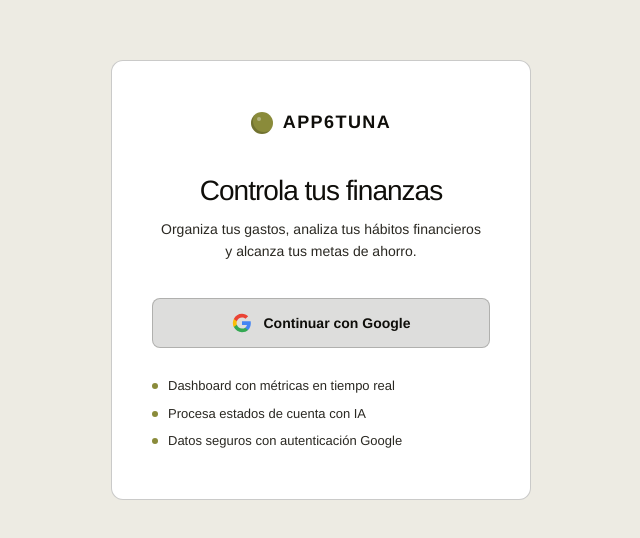
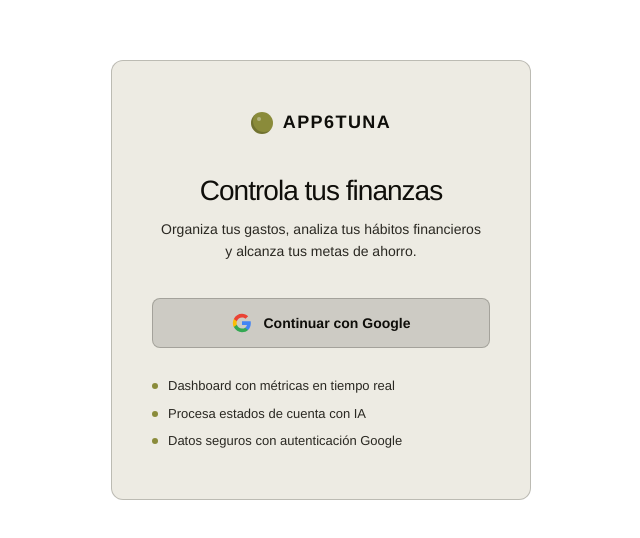
Before and after one commit to wpoptimizercl-afk/Finanzas-APP, a React (Vite) app in the folder app/: page / in a window 1280 px wide. Shown: the part 120-658 px from the top of the page, without its empty margins (319-959 px from the left). Built offline with nearby package versions, Linux system fonts and the light colour scheme; no server answers.

Commit message:
fix(ui): invertir bone/paper — fondo blanco, cards warm bone

```diff
--- a/app/src/styles/variables.css
+++ b/app/src/styles/variables.css
@@ -59,10 +59,10 @@
   --danger-light:   var(--red-soft);
   --danger-border:  var(--red-soft);
 
-  --bg-app:         var(--bone);
-  --bg-card:        var(--paper);
-  --bg-sidebar:     var(--paper);
-  --bg-input:       var(--bone);
+  --bg-app:         var(--paper);
+  --bg-card:        var(--bone);
+  --bg-sidebar:     var(--bone);
+  --bg-input:       var(--paper);
   --bg-hover:       var(--rule);
   --bg-active:      var(--rule-2);
 
@@ -107,6 +107,11 @@
 
 /* ── Dark Mode Tokens ────────────────────────────────────────────── */
 [data-theme="dark"] {
+  /* Restore correct layering: bg darker, cards slightly lighter */
+  --bg-app:     var(--bone);
+  --bg-card:    var(--paper);
+  --bg-sidebar: var(--bone);
+  --bg-input:   var(--paper);
   /* Inverted core palette */
   --bone:       #14130F;
   --paper:      #1F1D17;
```
